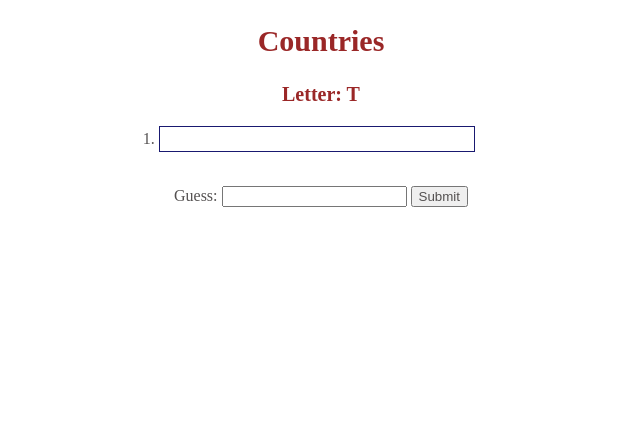
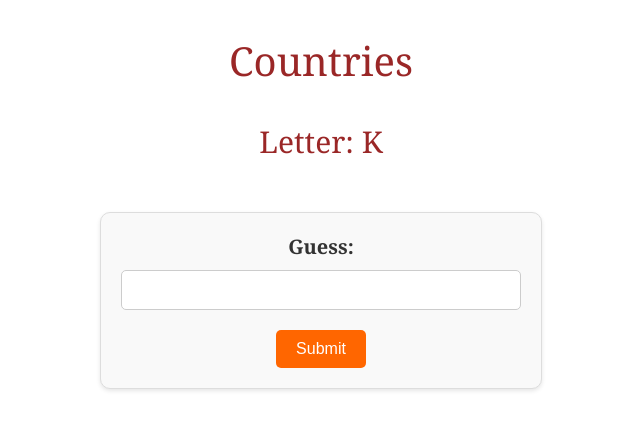
Before and after one commit to quikbo/Percentle, a Flask app: page /countries in a window 1280 px wide. Shown: the part 75-505 px from the top of the page, without its empty margins (319-959 px from the left). Run offline with Flask 3, Linux system fonts and the light colour scheme.

Commit message:
"improved css styling of countries oamade top5 list global and added a bool value to it for if it has been guessed or not, removed all code from script.js"

```diff
--- a/app.py
+++ b/app.py
@@ -1,34 +1,10 @@
 from flask import Flask,  render_template, jsonify, request, json
 import sys
 sys.path.append('/Users/williamboudy/Desktop/programs/Percentle/databases')
-import pctle
+import pctle # type: ignore
+import random
 
 app = Flask(__name__)
-
-#making valid guesses global?
-with open('databases/countries.txt', 'r') as f:
-        validGuessesList = f.readlines()
-validGuesses = [x.strip() for x in validGuessesList]
-
-#also need to render home page index.html through here
-
-#render countries.html
-#change this so this function creates the randomized letter and it
-#renders the html with the daily letter
-@app.route('/countries')
-def countries():
-    return render_template('countries.html', )
-
-
-@app.route('/countries_guesses', methods=['POST'])
-def guess(): #make this function grab guess from html file and handle it
-    return
-
-
-
-if __name__ == "__main__":
-    app.run(debug=True, use_reloader=True)
-
 
 #HELPER FUNCTIONS
 
@@ -46,3 +22,46 @@
         for i in range(len(data)):
             modified_list.append(data[i])
     return modified_list
+
+
+
+#making valid guesses and top5 lists global for now: HAVE TO REPLACE WITH A DATABASE LATER
+with open('databases/countries.txt', 'r') as f:
+        validGuessesList = f.readlines()
+validGuesses = [x.strip() for x in validGuessesList]
+randomChar_ascii_index = random.randint(65,90)
+randChar = chr(randomChar_ascii_index)
+daily_letter_countries = pctle.h_pct_letter(validGuesses)
+top5 = listTrimmer(daily_letter_countries[randomChar_ascii_index-65], randChar)
+top5CountryPercentageGuessBool = [[x[0],x[1],False] for x in top5]
+print(top5CountryPercentageGuessBool)
+
+#FLASK FUNCTIONS
+
+
+#also need to render home page index.html through here
+@app.route('/')
+def home_page():
+     return render_template('index.html')
+
+#render countries.html
+#change this so this function creates the randomized letter and it
+#renders the html with the daily letter
+@app.route('/countries')
+def countries():
+    return render_template('countries.html', daily_letter = f"Letter: {randChar}", top5 = top5CountryPercentageGuessBool)
+
+
+@app.route('/submit', methods=['POST'])
+def submit(): #make this function grab guess from html file and handle it
+    guess = request.form['guess']
+    print(guess)
+    for x in range(len(top5CountryPercentageGuessBool)):
+         if top5CountryPercentageGuessBool[x][0] == guess: #indexing every country's name in list
+              top5CountryPercentageGuessBool[x][2] = True
+    return render_template('countries.html', daily_letter = f"Letter: {randChar}", top5=top5CountryPercentageGuessBool)
+
+
+
+if __name__ == "__main__":
+    app.run(debug=True, use_reloader=True)
--- a/databases/pctle.py
+++ b/databases/pctle.py
@@ -1,7 +1,6 @@
 import sys
-print(sys.path)
 sys.path.append('/Users/williamboudy/Desktop/programs/Percentle/databases')
-import pctle_funcs as p
+import pctle_funcs as p # type: ignore
 
 #returns sorted list of dicts based on highest letters in country name
 def highest_letters(data):
--- a/static/css/styles.css
+++ b/static/css/styles.css
@@ -1,16 +1,23 @@
+/*
+@media responsive sections to be added later to allow site to look good on other devices like smartphones
+*/
 
-.center {
-    display: block;
-    margin-left: auto;
-    margin-right: auto;
+
+.red_header {
+    font: 75% georgia, sans-serif;
+    color: #9A2727;
+    text-align: center;
+    font-size: 30px;
+}
+
+.category {
+    font: 75% georgia, sans-serif;
+    font-size: 40px;
+    color: #9A2727;
     text-align: center;
 }
 
-.text {
-    font-style: Tahoma;
-    color: #545151;
-}
-
+/*
 ol {
     list-style-position: outside;
     width: 25%;
@@ -20,23 +27,103 @@
 
 ol li {
     text-align: center;
-    font-style: Tahoma;
+    font: 75% georgia, sans-serif;
     color: #545151;
     padding-bottom: 3px;
     padding-top: 3px;
     border: 1px solid midnightblue;
 }
+*/
 
-.red_header {
-    font-style: Tahoma;
-    color: #9A2727;
-    text-align: center;
-    font-size: 20px;
+
+ol {
+    list-style: none; /* Remove default list styling */
+    padding: 0; /* Remove default padding */
+    margin: 0 auto; /* Center the list */
+    width: 50%; /* Adjust the width as needed */
+    counter-reset: list-counter; /* Reset the counter for custom numbering */
 }
 
-#category {
-    font-style: Tahoma;
-    font-size: 30px;
-    color: #9A2727;
+/* List Items */
+ol li {
+    text-align: left; /* Align text to the left for better readability */
+    font: 20px 'Georgia', serif; /* Use a more readable font size */
+    color: #333; /* Use a slightly darker color for better contrast */
+    padding: 20px 25px; /* Add padding for better spacing */
+    margin-bottom: 10px; /* Add margin between items for separation */
+    border: 1px solid #ddd; /* Use a lighter border color */
+    border-radius: 5px; /* Round the corners for a softer look */
+    background: #f9f9f9; /* Light background for better readability */
+    box-shadow: 0 2px 4px rgba(0, 0, 0, 0.1); /* Add a subtle shadow for depth */
+    position: relative; /* Position relative for custom numbering */
+    counter-increment: list-counter; /* Increment custom counter */
+}
+
+ol li:before {
+    content: counter(list-counter) "."; /* Add custom counter content */
+    position: absolute; /* Position absolute for custom numbering */
+    left: -30px; /* Position the counter to the left */
+    top: 50%; /* Center the counter vertically */
+    transform: translateY(-50%); /* Adjust for perfect centering */
+    font-weight: bold; /* Make the counter bold */
+    font-size: 24px; /* Increase the counter font size */
+    color: #ff6600; /* Use a contrasting color for the counter */
+}
+
+
+/* Form Container */
+.form-container {
+    max-width: 400px;
+    margin: 50px auto;
+    padding: 20px;
+    border: 1px solid #ddd;
+    border-radius: 10px;
+    box-shadow: 0 2px 4px rgba(0, 0, 0, 0.1);
+    background-color: #f9f9f9;
+}
+
+/* Center the form */
+.center {
+    display: flex;
+    flex-direction: column;
+    align-items: center;
+}
+
+/* Form Labels */
+.form-container label {
+    display: block;
+    font: 20px 'Georgia', serif;
+    font-weight: bold;
+    margin-bottom: 10px;
+    color: #333;
     text-align: center;
+    width: 100%;
 }
+
+/* Form Inputs */
+.form-container input[type="text"] {
+    width: 100%;
+    padding: 10px;
+    margin-bottom: 20px;
+    border: 1px solid #ccc;
+    border-radius: 5px;
+    box-sizing: border-box;
+    font-size: 16px;
+}
+
+/* Submit Button */
+.form-container input[type="submit"] {
+    background-color: #ff6600;
+    color: white;
+    padding: 10px 20px;
+    border: none;
+    border-radius: 5px;
+    cursor: pointer;
+    font-size: 16px;
+    transition: background-color 0.3s ease;
+}
+
+/* Submit Button Hover */
+.form-container input[type="submit"]:hover {
+    background-color: #e65c00;
+}
--- a/templates/countries.html
+++ b/templates/countries.html
@@ -7,21 +7,28 @@
     <script src="../static/js/script.js" type="module"></script>
 </head>
 <body>
-    <header>
-        <img src="../static/images/title.png" alt="Percentle %" width="25%" class="center"/>
+    <header class="center">
+        <img src="../static/images/title.png" alt="Percentle %" width="25%"/>
     </header>
-    <h2 id="category">Countries</h2>
+    <h2 class="category">Countries</h2>
     <!--lets use a jinja expression to insert a randomized letter sent over from app.py-->
-        <h3 class="red_header" id="daily_letter">Letter: </h3>
+        <h3 class="red_header" id="daily_letter"> {{ daily_letter }} </h3>
     <!--insert jinja for loop to customize length of answer list-->
         <ol>
-            <li></li>
+            {% for item in top5 %}
+                <li>
+                    {% if item[2] %}
+                        {{ item[0] }} {{ item[1] }}
+                    {% endif %}
+                </li>
+            {% endfor %}
         </ol>
-    <br>
-    <form id="countries_guess" class="center" method="post">
-        <label class="text" for="guess">Guess:</label>
-        <input type="text" id="guess" name="guess">
-        <input type="submit" value="Submit" class="text">
-    </form>
+    <div class="form-container">
+        <form class="center" method="post" action="/submit">
+            <label class="text" for="guess">Guess:</label>
+            <input type="text" id="guess" name="guess">
+            <input type="submit" value="Submit" class="text">
+        </form>
+    </div>
 </body>
 </html>
--- a/templates/index.html
+++ b/templates/index.html
@@ -2,16 +2,16 @@
 <html lang="en">
 <head>
     <title> percentle </title>
-    <link rel="icon" type="image/png" href="images/logo.png">
+    <link rel="icon" type="image/png" href="{{ url_for('static', filename='images/logo.png') }}">
     <link rel="stylesheet" href="CSS/styles.css">
     <script src="script.js"></script>
 </head>
 <body>
     <header>
-        <img src="images/title.png" alt="Percentle %" width="25%" class ="center"/>
+        <img src="{{ url_for('static', filename='images/title.png') }}" alt="Percentle %" width="25%" class ="center"/>
     </header>
     <ul>
-        <a href="countries.html">countries</a>
+        <a href="countries">countries</a>
     </ul>
 
 </body>
```
Also changed, not shown: static/js/script.js (deleted, +0 -81 lines).
